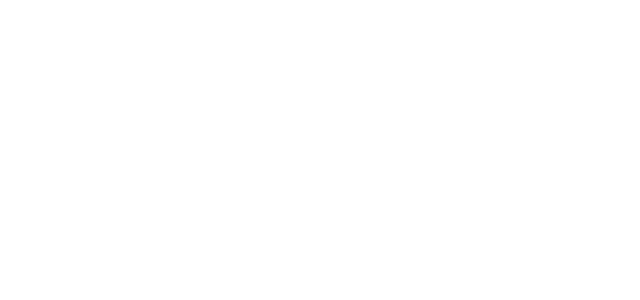
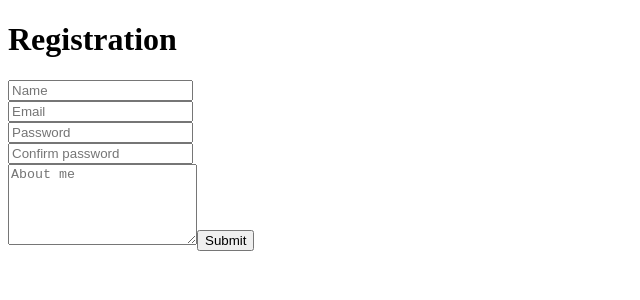
Before and after one commit to meverist/Mongoose-P2, an Angular app in the folder PetAdoptionNG/: page / in a window 1280 px wide. Shown: the top 300 px of the page, without its empty margins (0-640 px from the left). Built offline with nearby package versions, Linux system fonts and the light colour scheme.

Commit message:
Francisco update 4-8-2020

```diff
--- a/PetAdoptionNG/src/app/app.component.html
+++ b/PetAdoptionNG/src/app/app.component.html
@@ -1,3 +1,3 @@
-
+<app-userregister></app-userregister>
 
 <router-outlet></router-outlet>
--- a/PetAdoptionNG/src/app/components/userregister/userregister.component.html
+++ b/PetAdoptionNG/src/app/components/userregister/userregister.component.html
@@ -1,15 +1,17 @@
 <div>
     <h1>Registration</h1>
-    <!-- <p>Name :<input type="text" [(ngModel)] = "uname"></p> -->
-    <input type="text" [(ngModel)] = "uname" placeholder="Name"> <br>
-    <!-- <p>Email :<input type="text" [(ngModel)] = "email"></p> -->
-    <input type="text" [(ngModel)] = "email" placeholder="Email"> <br>
-    <!-- <p>Password :<input type="password" [(ngModel)] = "password"></p> -->
-    <input type="password" [(ngModel)] = "password" placeholder="Password"> <br>
-    <!-- <p>Confirm Password :<input type="password" [(ngModel)] = "password2"></p> -->
+
+    <input type="text" [(ngModel)] = "username" placeholder="Name"> <br>
+
+    <input type="email" [(ngModel)] = "useremail" placeholder="Email"> <br>
+
+    <input type="password" [(ngModel)] = "userpassword" placeholder="Password"> <br>
+
     <input type="password" [(ngModel)] = "password2" placeholder="Confirm password"> <br>
-    <!-- <p>What is your role :<input type="text" [(ngModel)] = "role"></p> -->
-    <input type="text" [(ngModel)] = "role" placeholder="Role"> <br>
+
+    <textarea rows="5" cols="21" [(ngModel)] = "userinfo" placeholder="About me"></textarea>
+
     <button (click) = "createAdopter()">Submit</button>
+
     <p *ngIf="!invalid">{{result}}</p>
 </div>
--- a/PetAdoptionNG/src/app/components/userregister/userregister.component.ts
+++ b/PetAdoptionNG/src/app/components/userregister/userregister.component.ts
@@ -13,42 +13,46 @@ export class UserregisterComponent implements OnInit {
   ngOnInit(): void {
   }
 
-  uname :string;
-  email :string;
-  password :string;
+  username :string;
+  useremail :string;
+  userpassword :string;
   password2 :string;
-  role :string;
+  //There are two roles user and employee
+  userrole :string = "adopter";
+  userinfo :string;
 
   invalid :boolean = false;
   result :string;
 
+  //Displays what the outcome of the input is.
   createAdopter() {
     if(this.validateInputFields() == 1) {
       this.result = "You have invalid fields!";
     } else if(this.validateInputFields() == 2) {
       this.result = "You confirmation password does not match!";
     } else if(this.validateInputFields() == 3) {
-      let adopter = new Adopter(this.uname, this.email, this.password, this.role);
-      console.log("it was created!");
+      let adopter = new Adopter(this.username, this.useremail, this.userpassword, this.userrole, this.userinfo);
+      console.log(adopter);
     }
   }
 
+  //Makes sure the input fields have to correct input. Including the password checkers
   validateInputFields() :number {
-    console.log(this.uname);
-    console.log(this.email);
-    console.log(this.password);
+    console.log(this.username);
+    console.log(this.useremail);
+    console.log(this.userpassword);
     console.log(this.password2);
-    console.log(this.role);
+    console.log(this.userrole);
 
-    if(this.uname == undefined || this.uname == "" ||
-       this.email == undefined || this.email == "" ||
-       this.password == undefined || this.password == "" ||
+    if(this.username == undefined || this.username == "" ||
+       this.useremail == undefined || this.useremail == "" ||
+       this.userpassword == undefined || this.userpassword == "" ||
        this.password2 == undefined || this.password2 == "" ||
-       this.role == undefined || this.role == "") {
+       this.userinfo == undefined || this.userinfo == "") {
         this.invalid = false;
         console.log("invalid");
         return 1;
-       } else if (this.password != this.password2){
+       } else if (this.userpassword != this.password2){
         console.log("pass no match");
         this.invalid = false;
         return 2;
--- a/PetAdoptionNG/src/app/models/Adoptor.ts
+++ b/PetAdoptionNG/src/app/models/Adoptor.ts
@@ -1,15 +1,17 @@
 export class Adopter {
 
-    uname :string;
-    email :string;
-    password :string;
-    role :string;
+    username :string;
+    useremail :string;
+    userpassword :string;
+    userrole :string;
+    userinfo :string;
 
-    constructor(uname :string, email :string, password :string, role :string) {
-        this.uname = uname;
-        this.email = email;
-        this.password = password;
-        this.role = role;
+    constructor(username :string, useremail :string, userpassword :string,userrole :string, userinfo :string) {
+        this.username = username;
+        this.useremail = useremail;
+        this.userpassword = userpassword;
+        this.userrole = userrole;
+        this.userinfo = userinfo
     }
 
 
```
